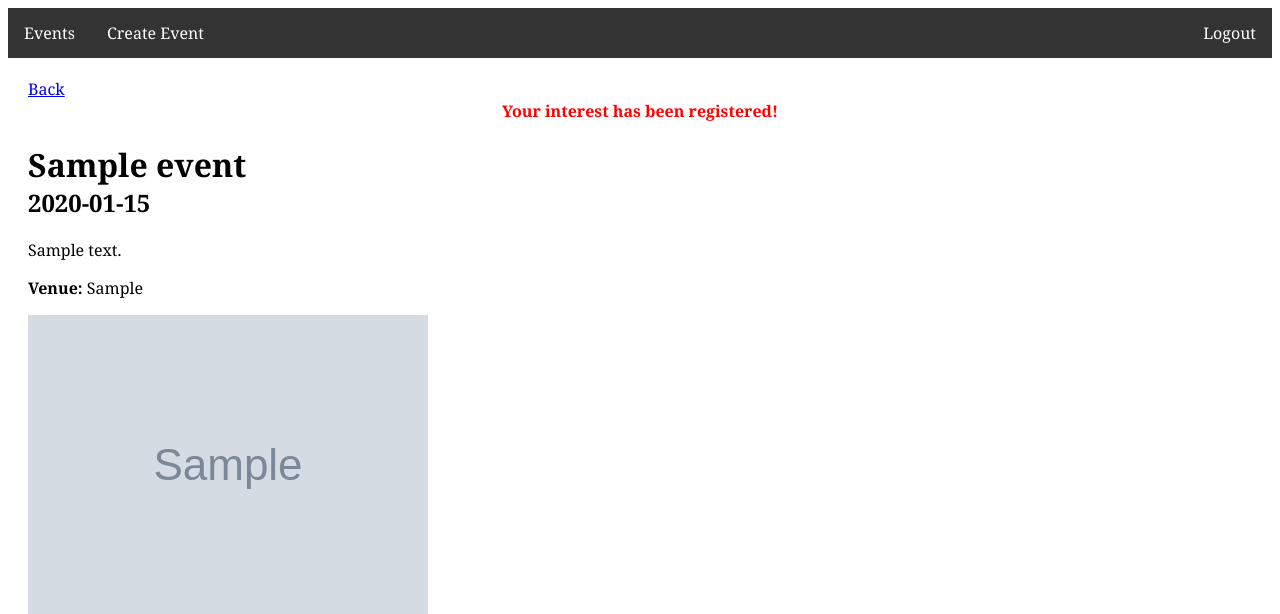
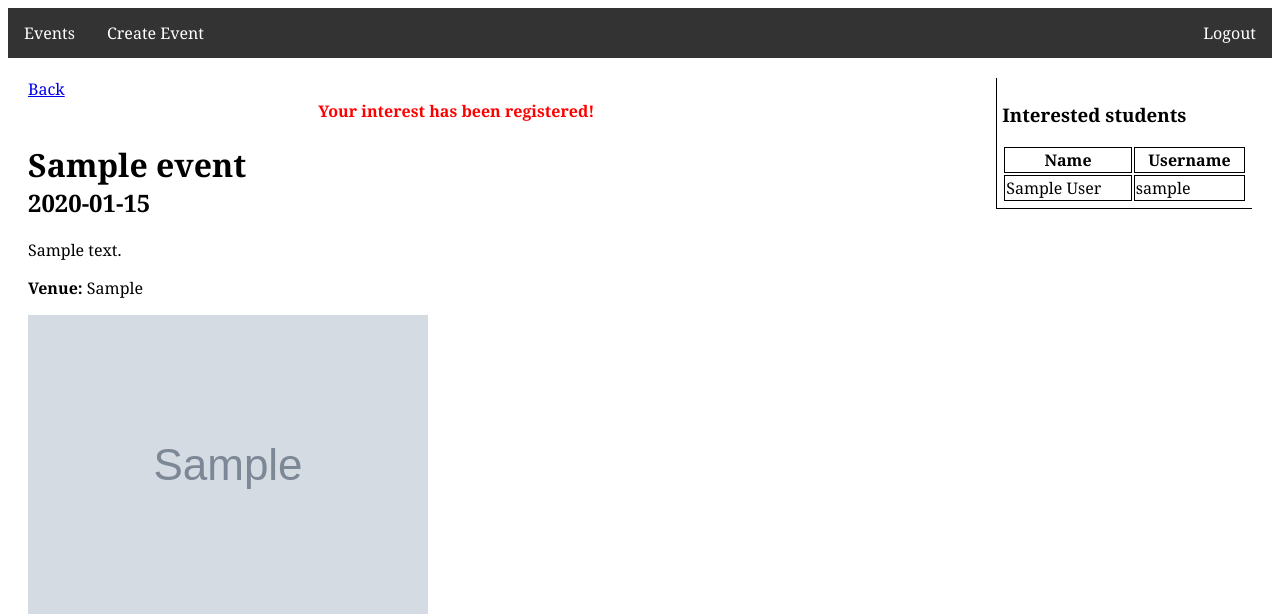
Before and after one commit to domgoodwin/uni, a PHP site: page /event.php?1 in a window 1280 px wide. Shown: the top 614 px of the page. Run offline with PHP 8.4, Linux system fonts and the light colour scheme; the visitor is signed in with stand-in values (Sample User, id 1); tables that the repository leaves empty hold one stand-in row (values such as "Sample post"); grey boxes marked "Sample" are stand-in pictures.

Commit message:
small changes

```diff
--- /dev/null
+++ b/1A/IAT/coursework/database.json
@@ -0,0 +1 @@
+{"servername":"localhost","username":"goodwind","password":"k/YCnde19LiiYNbC","dbname":"goodwind_db"}
--- a/1A/IAT/coursework/www/css/main.css
+++ b/1A/IAT/coursework/www/css/main.css
@@ -111,6 +111,30 @@ div.filter {
 
 }
 
+div.eventView{
+    display: block;
+    float: left;
+    width:70%;
+    border: none;
+}
+
+div.students{
+    display: block;
+    float: right;
+    width: 20%;
+    border-left: 1px solid black;
+    border-bottom: 1px solid black;
+    padding: 5px;
+}
+
+td.student, th.student {
+    border: 1px solid black;
+
+}
+
+table.students {
+    width: 100%;
+}
 
 /* Header */
 ul.nav {
--- a/1A/IAT/coursework/www/event.php
+++ b/1A/IAT/coursework/www/event.php
@@ -26,8 +26,16 @@
     function getId(){
         return $_SERVER['QUERY_STRING'];
     }
+
+    function formatStudent($row){
+        $html = "<tr class='student'>";
+        $html .= "<td class='student'>".$row['firstname']." ".$row['lastname']."</td>";
+        $html .= "<td class='student'>".$row['username']."</td>";
+        $html .= "</tr>";
+        return $html;
+    }
 ?>
-
+<div class='eventView'>
 <a class='back' href='index.php'>Back</a>
 <div class='message'><?php echo $message; ?> </div>
 <h1 class='event'><?php echo $event['name'] ?></h1>
@@ -35,15 +43,32 @@
 <p><?php echo $event['description']; ?></p>
 <p><strong>Venue: </strong> <?php echo $event['venue']; ?> </strong></p>
 <div class='event-image'><img src="img/<?php echo $event['picture'] ?>"></div>
-
+</div>
+<div class='students'>
+    <h3>Interested students </h3>
+    <?php if($_SESSION['user_type'] == "org" and $_SESSION['user_id'] == $event['organiser_id']){ ?>
+        <?php
+            $students = getInterestedStudents($event['event_id']);
+            $table = "<table class='students'>";
+            $table .= "<tr ><th class='student'>Name</th><th class='student'>Username</th></tr>";
+            foreach ($students as &$student) {
+                $table .= formatStudent($student);
+            }
+            $table .= "</table>";
+            echo $table;
+        ?>
+    <?php } ?>
+    </div>
 <div class="container">
 
     <form action="<?php echo htmlspecialchars("event.php") ."?".$event['event_id'];?>" method="post">
         <input type="submit" value="Register Interest" id='register'>
     </form>
     <?php if($_SESSION['user_type'] == "org" and $_SESSION['user_id'] == $event['organiser_id']){ ?>
-        <a href="eventu.php?<?php echo $event['event_id']?>">Update</a>
+
+            <a href="eventu.php?<?php echo $event['event_id']?>">Update</a>
     <?php } ?>
+
 
 </div>
 <?php echo $script ?>
--- a/1A/IAT/coursework/www/parts/db.php
+++ b/1A/IAT/coursework/www/parts/db.php
@@ -267,6 +267,27 @@ function updateEvent($type, $name, $desc, $date, $venue, $eid){
     }
 }
 
+function getInterestedStudents($eid){
+    global $db;
+    $sqlStatement = "SELECT u.username, u.firstname, u.lastname, u.user_id
+        FROM events e
+            LEFT JOIN event_interest ei ON e.event_id = ei.event_id
+            left JOIN users u ON ei.user_id = u.user_id
+        WHERE e.event_id = :eid and u.username is not  NULL";
+    try{
+        $sql = $db->prepare($sqlStatement);
+        $sql->bindParam(':eid', $eid, PDO::PARAM_INT);
+        $success = $sql->execute();
+        if($success){
+            return $sql->fetchAll();
+        } else {
+            return $sql->fetch();
+        }
+    } catch(PDOException $e){
+        echo "Error: ".$e->getMessage();
+    }
+}
+
 // Reusable functions
 function hashPw($password){
     return hash('sha512', $password);
```
